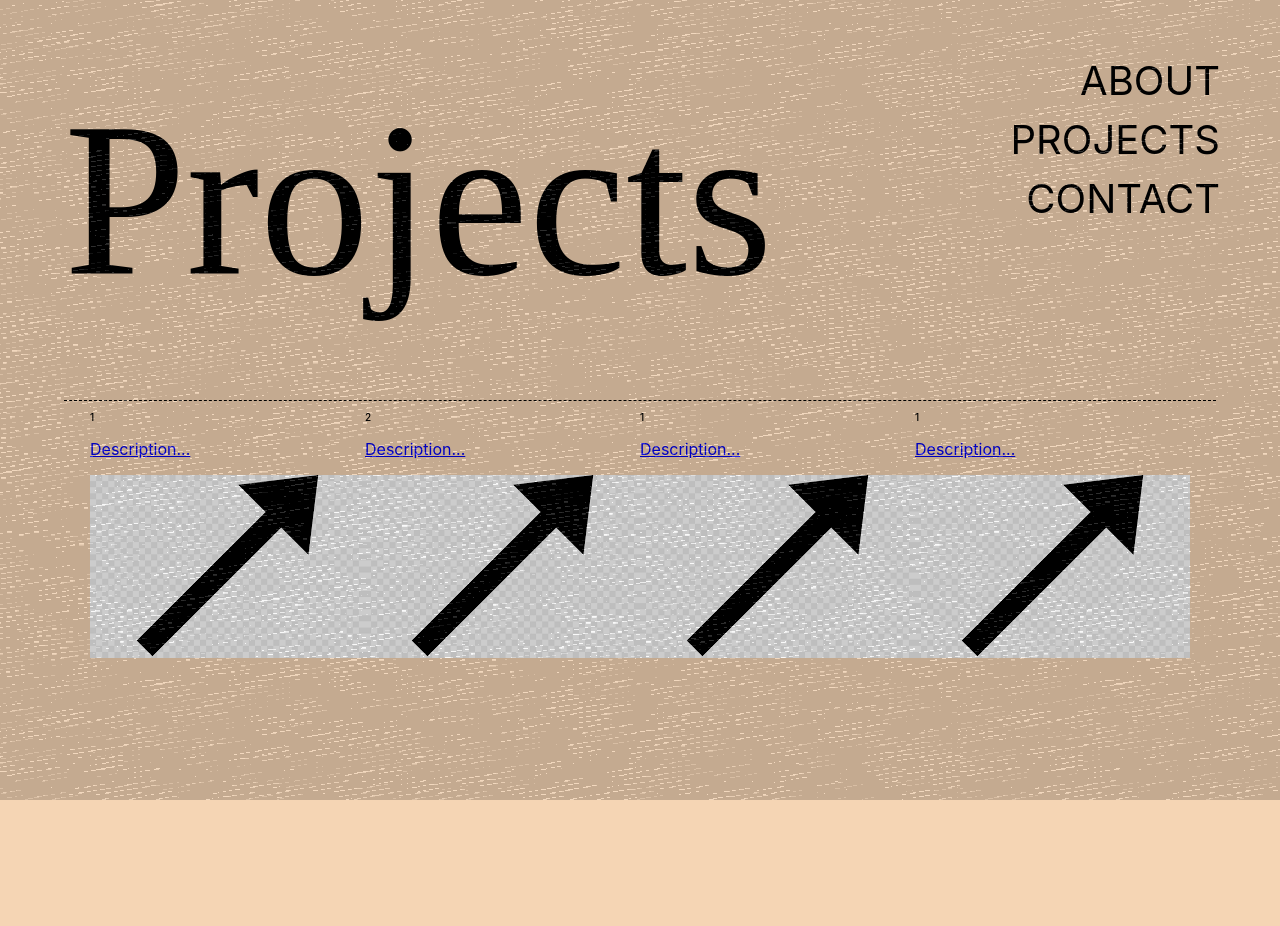
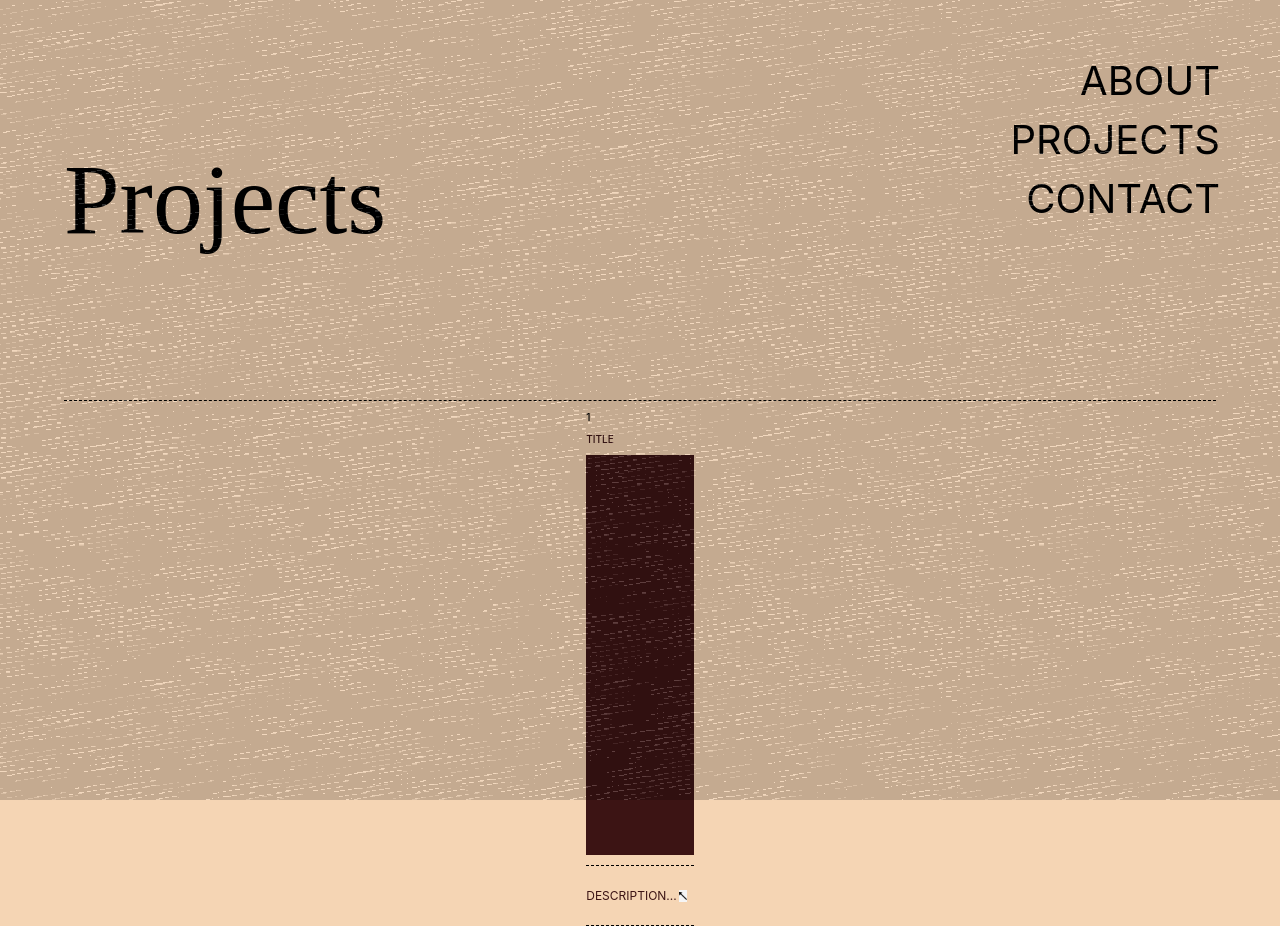
Before and after one commit to nidhielango/Web, a React (Create React App) app: page /project in a window 1280 px wide. Before the commit the page ends 800 px from the top, so only its background shows below. Built offline with nearby package versions, Linux system fonts and the light colour scheme.

Commit message:
projects page

```diff
--- a/src/Project/Project.css
+++ b/src/Project/Project.css
@@ -10,10 +10,15 @@
 
 .projects h1{
     font-family: 'Libre Baskerville';
-    font-size: 220px;
+    font-size: 100px;
     font-weight: lighter;
     line-height: 80%;
     text-transform: capitalize;
+}
+
+.project a{
+    color: rgb(60, 20, 20);
+    text-decoration: none;
 }
 
 .project-container{
@@ -45,3 +50,65 @@
     font-weight: 500;
     font-family: 'Inter';
 }
+
+.project-header p{
+    font-size: 10px;
+    font-weight: 500;
+    font-family: 'Inter';
+    width: 50%;
+    text-transform: uppercase;
+}
+
+.project-image{
+    width: 100%;
+    height: 400px;
+    background-color:rgb(60, 20, 20);
+    background-position: 50% 50%;
+    background-repeat: no-repeat;
+    background-size: cover;
+    margin-top: 10px;
+}
+
+.project-footer{
+    display: flex;
+    justify-content: space-between;
+    width: 100%;
+    align-items: center;
+    margin-top: 10px;
+    border-top: 1px dashed black;
+    border-bottom: 1px dashed black;
+    padding: 10px 0px;
+}
+
+.project-footer p{
+    font-size: 12px;
+    font-weight: 400;
+    font-family: 'Inter';
+    text-transform: uppercase;
+}
+.project-footer img{
+    width: 12px;
+    margin-right: 5px;
+    transform: rotate(270deg);
+}
+
+/*
+.image1{
+ background-image: url(../Assets/project1.jpg);
+}
+.image2{
+ background-image: url(../Assets/project2.jpg);
+}
+.image3{
+ background-image: url(../Assets/project3.jpg);
+}
+.image4{
+ background-image: url(../Assets/project4.jpg);
+}
+.image5{
+ background-image: url(../Assets/project5.jpg);
+}
+.image6{
+ background-image: url(../Assets/project6.jpg);
+}
+*/
--- a/src/Project/Project.js
+++ b/src/Project/Project.js
@@ -18,40 +18,13 @@ function Project() {
                 <p>1</p>
               </div>
               <a href="/">
-                <div className='project-text'>
-                  <p>Description...</p>
-                  <img src={link} alt="" />
+                <div className='project-header'>
+                  <p>Title</p>
                 </div>
-              </a>
-            </div>
-            <div className="item">
-              <div className='project-number'>
-                <p>2</p>
-              </div>
-              <a href="/">
-                <div className='project-text'>
-                  <p>Description...</p>
-                  <img src={link} alt="" />
+                <div className='project-image image1'>
+
                 </div>
-              </a>
-            </div>
-            <div className="item">
-              <div className='project-number'>
-                <p>1</p>
-              </div>
-              <a href="/">
-                <div className='project-text'>
-                  <p>Description...</p>
-                  <img src={link} alt="" />
-                </div>
-              </a>
-            </div>
-            <div className="item">
-              <div className='project-number'>
-                <p>1</p>
-              </div>
-              <a href="/">
-                <div className='project-text'>
+                <div className='project-footer'>
                   <p>Description...</p>
                   <img src={link} alt="" />
                 </div>
```
